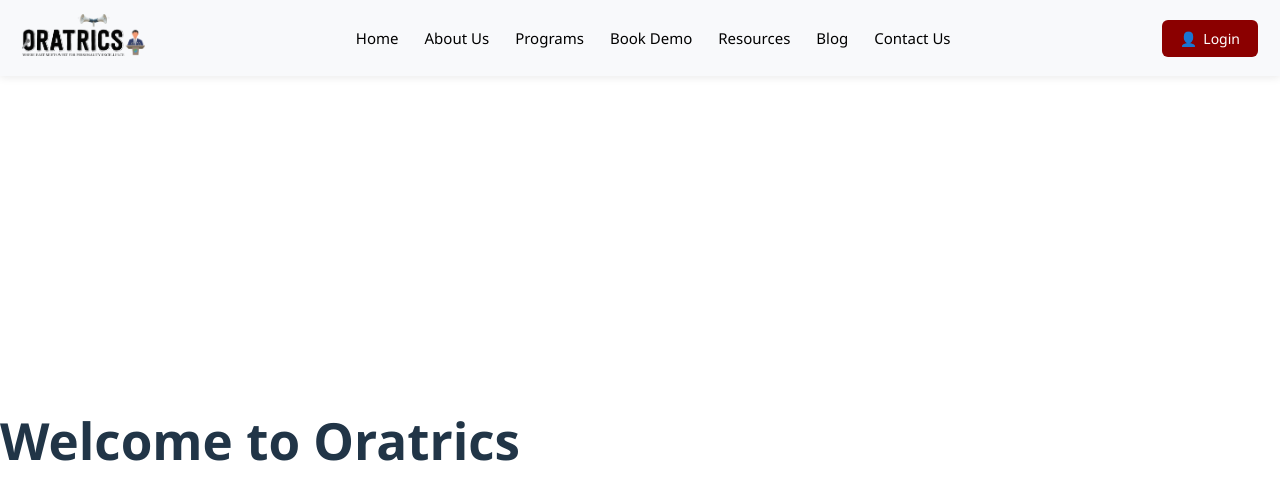
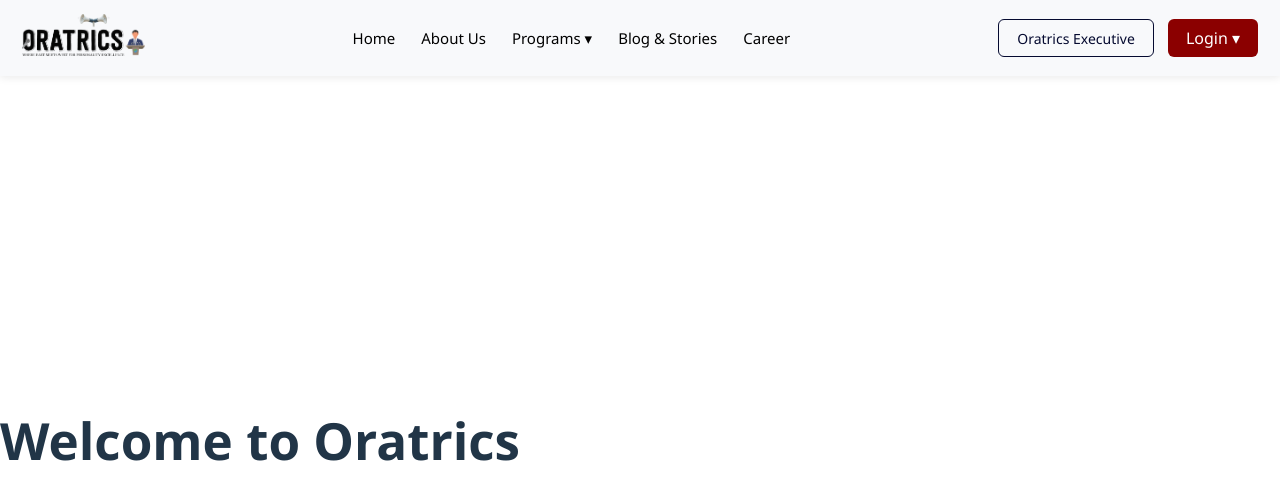
Before and after one commit to Sahu2408saurabh/oratrics, a React (Vite) app: page / in a window 1280 px wide. Shown: the top 500 px of the page. Built offline with nearby package versions, Linux system fonts and the light colour scheme.

Commit message:
Final Navbar

```diff
--- a/src/components/Navbar/Navbar.css
+++ b/src/components/Navbar/Navbar.css
@@ -1,4 +1,4 @@
-/* ===== GLOBAL RESET ===== */
+/* ===== RESET ===== */
 * {
   margin: 0;
   padding: 0;
@@ -8,15 +8,14 @@
 
 /* ===== NAVBAR ===== */
 .navbar {
-  width: 100%;
   position: fixed;
   top: 0;
+  width: 100%;
   background: #f8f9fb;
   z-index: 1000;
-  box-shadow: 0 2px 8px rgba(0, 0, 0, 0.08);
+  box-shadow: 0 2px 8px rgba(0,0,0,0.08);
 }
 
-/* ===== CONTAINER ===== */
 .nav-container {
   max-width: 1280px;
   margin: auto;
@@ -26,7 +25,6 @@
   justify-content: space-between;
 }
 
-/* ===== LOGO ===== */
 .logo img {
   height: 42px;
 }
@@ -38,76 +36,149 @@
   gap: 26px;
 }
 
-.nav-links a {
-  text-decoration: none;
+.nav-links a,
+.dropdown-title {
   color: #000;
   font-size: 15px;
   font-weight: 500;
-  transition: color 0.3s ease;
+  cursor: pointer;
+  text-decoration: none;
 }
 
-.nav-links a:hover {
-  color: #8b0000; /* mehroon */
+.nav-links a:hover,
+.dropdown-title:hover {
+  color: #8b0000;
 }
 
-/* ===== LOGIN BUTTON ===== */
-.login-btn button {
+/* ===== DROPDOWN ===== */
+.dropdown {
+  position: relative;
+}
+
+.dropdown-menu {
+  position: absolute;
+  top: 36px;
+  left: 0;
+  width: 260px;
+  background: #fff;
+  border-radius: 6px;
+  box-shadow: 0 8px 20px rgba(0,0,0,0.15);
+  padding: 10px 0;
+  opacity: 0;
+  visibility: hidden;
+  transform: translateY(10px);
+  transition: 0.25s ease;
+}
+
+.dropdown-menu a {
+  display: block;
+  padding: 10px 16px;
+  font-size: 14px;
+  color: #333;
+}
+
+.dropdown-menu a:hover {
+  background: #f1f1f1;
+  color: #8b0000;
+}
+
+@media (min-width: 993px) {
+  .dropdown:hover .dropdown-menu {
+    opacity: 1;
+    visibility: visible;
+    transform: translateY(0);
+  }
+}
+
+/* ===== BUTTONS ===== */
+.executive-btn {
+  background: transparent;
+  border: 1.5px solid #050A30;
+  color: #050A30;
+  padding: 8px 18px;
+  border-radius: 6px;
+  font-size: 14px;
+  cursor: pointer;
+}
+
+.executive-btn:hover {
+  background: #050A30;
+  color: #fff;
+}
+
+.login-btn-red {
   background: #8b0000;
   color: #fff;
   border: none;
-  padding: 9px 18px;
+  padding: 8px 18px;
   border-radius: 6px;
-  font-size: 14px;
   cursor: pointer;
-  display: flex;
-  align-items: center;
-  gap: 6px;
 }
 
-.login-btn button:hover {
-  background: #6f0000;
+/* ===== DESKTOP ACTIONS ===== */
+.nav-actions {
+  display: flex;
+  gap: 14px;
 }
 
-.user-icon {
-  font-size: 14px;
+.login-menu {
+  right: 0;
+  left: auto;
+  width: 180px;
 }
 
-/* ===== PREMIUM FRIES HAMBURGER ===== */
+/* ===== MOBILE ACTIONS ===== */
+.mobile-actions {
+  display: none;
+  flex-direction: column;
+  gap: 12px;
+  padding: 16px;
+  width: 100%;
+}
+
+/* 🔑 FULL WIDTH + CENTER TEXT */
+.mobile-btn {
+  width: 100%;
+  text-align: center;   /* ✅ CENTER TEXT */
+}
+
+/* LOGIN OPTIONS */
+.mobile-login-options {
+  background: #f3f3f3;
+  border-radius: 6px;
+}
+
+.mobile-login-options a {
+  display: block;
+  padding: 12px 16px;
+  text-align: left;
+  border-bottom: 1px solid #ddd;
+  text-decoration: none;
+  color: #333;
+}
+
+/* ===== HAMBURGER ===== */
 .hamburger {
   display: none;
   width: 36px;
   height: 28px;
+  position: relative;
   cursor: pointer;
-  position: relative;
-  margin-left: 20px;    /* spacing from menu */
-  margin-right: 12px;   /* right edge spacing */
 }
 
 .hamburger span {
   position: absolute;
   width: 100%;
   height: 5px;
-  background-color: #1f2f46;  /* dark premium color */
+  background: #1f2f46;
   border-radius: 20px;
-  left: 0;
-  transition: all 0.35s ease;
+  transition: 0.35s;
 }
 
-/* spacing like fries image */
-.hamburger span:nth-child(1) {
-  top: 0;
-}
+.hamburger span:nth-child(1) { top: 0; }
+.hamburger span:nth-child(2) { top: 11px; width: 70%; }
+.hamburger span:nth-child(3) { bottom: 0; }
 
-.hamburger span:nth-child(2) {
-  top: 11px;
-  width: 70%;   /* middle line shorter */
-}
-
-.hamburger span:nth-child(3) {
-  bottom: 0;
-}
-
-/* ===== ACTIVE STATE (CROSS) ===== */
 .hamburger.active span:nth-child(1) {
   transform: rotate(45deg);
   top: 11px;
@@ -129,23 +200,37 @@
     top: 70px;
     left: 0;
     width: 100%;
-    background: #ffffff;
+    background: #fff;
     flex-direction: column;
-    gap: 18px;
-    padding: 22px 0;
+    align-items: flex-start;
     display: none;
-    box-shadow: 0 6px 15px rgba(0, 0, 0, 0.12);
+
+       padding: 16px 22px;
   }
 
   .nav-links.open {
     display: flex;
   }
 
-  .login-btn {
+  .nav-actions {
     display: none;
+  }
+
+  .mobile-actions {
+    display: flex;
   }
 
   .hamburger {
     display: block;
   }
+
+  .dropdown.mobile-open .dropdown-menu {
+    position: static;
+    opacity: 1;
+    visibility: visible;
+    transform: none;
+    width: 100%;
+    box-shadow: none;
+    border-top: 1px solid #eee;
+  }
 }
--- a/src/components/Navbar/Navbar.jsx
+++ b/src/components/Navbar/Navbar.jsx
@@ -3,6 +3,8 @@ import "./Navbar.css";
 
 const Navbar = () => {
   const [menuOpen, setMenuOpen] = useState(false);
+  const [programOpen, setProgramOpen] = useState(false);
+  const [loginOpen, setLoginOpen] = useState(false);
 
   return (
     <header className="navbar">
@@ -13,28 +15,83 @@ const Navbar = () => {
           <img src="/logo.png" alt="Oratrics Logo" />
         </div>
 
-        {/* DESKTOP MENU */}
+        {/* NAV LINKS */}
         <nav className={`nav-links ${menuOpen ? "open" : ""}`}>
-          <a href="#">Home</a>
-          <a href="#">About Us</a>
-          <a href="#">Programs</a>
-          <a href="#">Book Demo</a>
-          <a href="#">Resources</a>
-          <a href="#">Blog</a>
-          <a href="#">Contact Us</a>
+
+          <a href="/">Home</a>
+          <a href="/about">About Us</a>
+
+          {/* PROGRAMS */}
+          <div className={`dropdown ${programOpen ? "mobile-open" : ""}`}>
+            <span
+              className="dropdown-title"
+              onClick={() => setProgramOpen(!programOpen)}
+            >
+              Programs ▾
+            </span>
+
+            <div className="dropdown-menu">
+              <a href="#">Oratrics Math Explorers</a>
+              <a href="#">Personality Enrichment</a>
+              <a href="#">Public Speaking</a>
+              <a href="#">Creative Writing</a>
+              <a href="#">Confidence Building Social Skill</a>
+              <a href="#">Leadership Program</a>
+            </div>
+          </div>
+
+          <a href="/blog">Blog & Stories</a>
+          <a href="/career">Career</a>
+
+          {/* ===== MOBILE ACTIONS ===== */}
+          <div className="mobile-actions">
+            <button className="executive-btn mobile-btn">
+              Oratrics Executive
+            </button>
+
+            <button
+              className="login-btn-red mobile-btn"
+              onClick={() => setLoginOpen(!loginOpen)}
+            >
+              Login ▾
+            </button>
+
+            {loginOpen && (
+              <div className="mobile-login-options">
+                <a href="/parent-login">Parent Login</a>
+                <a href="/student-login">Student Login</a>
+              </div>
+            )}
+          </div>
+
         </nav>
 
-        {/* LOGIN BUTTON */}
-        <div className="login-btn">
-          <button>
-            <span className="user-icon">👤</span> Login
+        {/* ===== DESKTOP ACTIONS ===== */}
+        <div className="nav-actions">
+          <button className="executive-btn">
+            Oratrics Executive
           </button>
+
+          <div className="dropdown">
+            <button className="login-btn-red">
+              Login ▾
+            </button>
+
+            <div className="dropdown-menu login-menu">
+              <a href="/parent-login">Parent Login</a>
+              <a href="/student-login">Student Login</a>
+            </div>
+          </div>
         </div>
 
         {/* HAMBURGER */}
         <div
           className={`hamburger ${menuOpen ? "active" : ""}`}
-          onClick={() => setMenuOpen(!menuOpen)}
+          onClick={() => {
+            setMenuOpen(!menuOpen);
+            setProgramOpen(false);
+            setLoginOpen(false);
+          }}
         >
           <span></span>
           <span></span>
```
